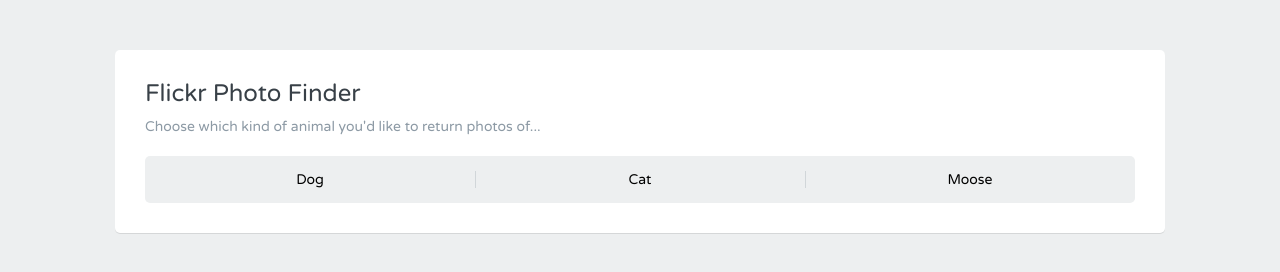
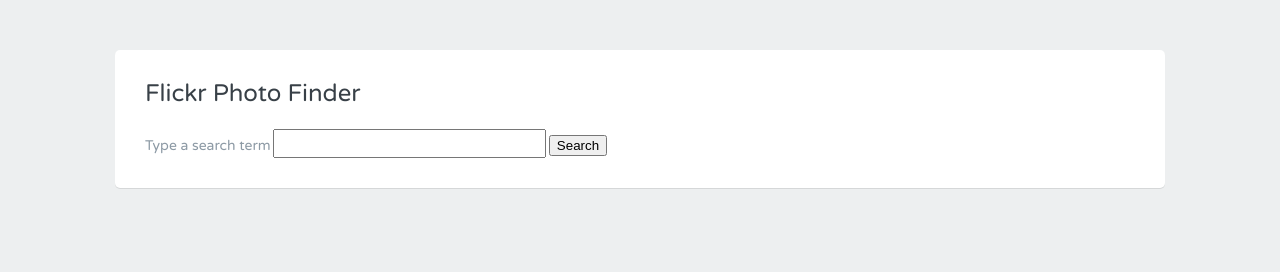
Before and after one commit to wavymav/flickr_request.js, a plain HTML site: page index.html in a window 1280 px wide. Drawn offline with nearby package versions, Linux system fonts and the light colour scheme.

Commit message:
removed buttons and added a form

```diff
--- a/index.html
+++ b/index.html
@@ -15,13 +15,12 @@
         <div class="grid-100">
           <div class="heading">
             <h1>Flickr Photo Finder</h1>
-            <p>Choose which kind of animal you'd like to return photos of...</p>
           </div>
-          <ul class="filter-select">
-            <li><button>Dog</button></li>
-            <li><button>Cat</button></li>
-            <li><button>Moose</button></li>
-          </ul>
+          <form>
+              <label for="search">Type a search term</label>
+              <input type="search" name="search" id="search">
+              <input type="submit" value="Search" id="submit">
+          </form>
         </div>
         <div id="photos">
 
```
